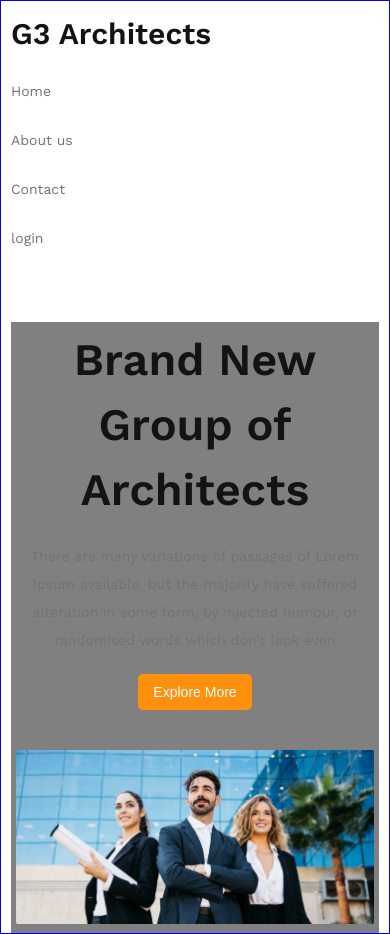
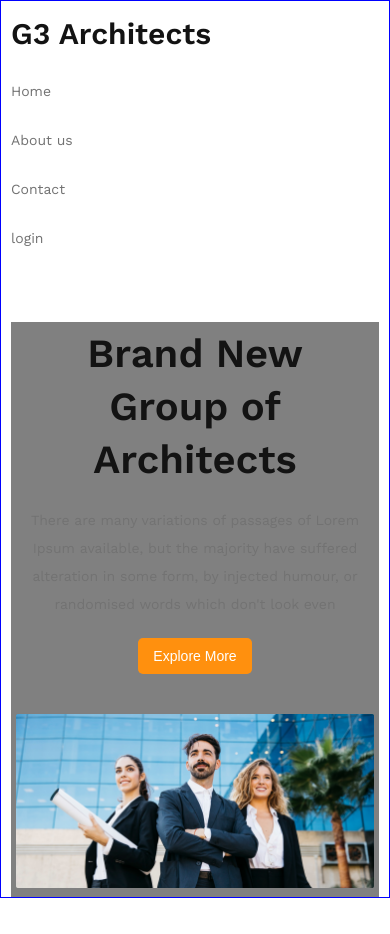
Before and after one commit to hasiburrahmanbiplab/architects, a plain HTML site: page index.html in a window 390 px wide. After the commit the page ends 898 px from the top, so only its background shows below. Drawn offline with nearby package versions, Linux system fonts and the light colour scheme.

Commit message:
banner part responsive

```diff
--- a/css/responsive.css
+++ b/css/responsive.css
@@ -2,8 +2,8 @@
 @media (max-width: 576.99px) {
     /* Styles */
     .banner-title {
-        font-size: 45px;
-        line-height: 65px;
+        font-size: 40px;
+        line-height: 53px;
     }
     .navbar {
        flex-direction: column;
```
